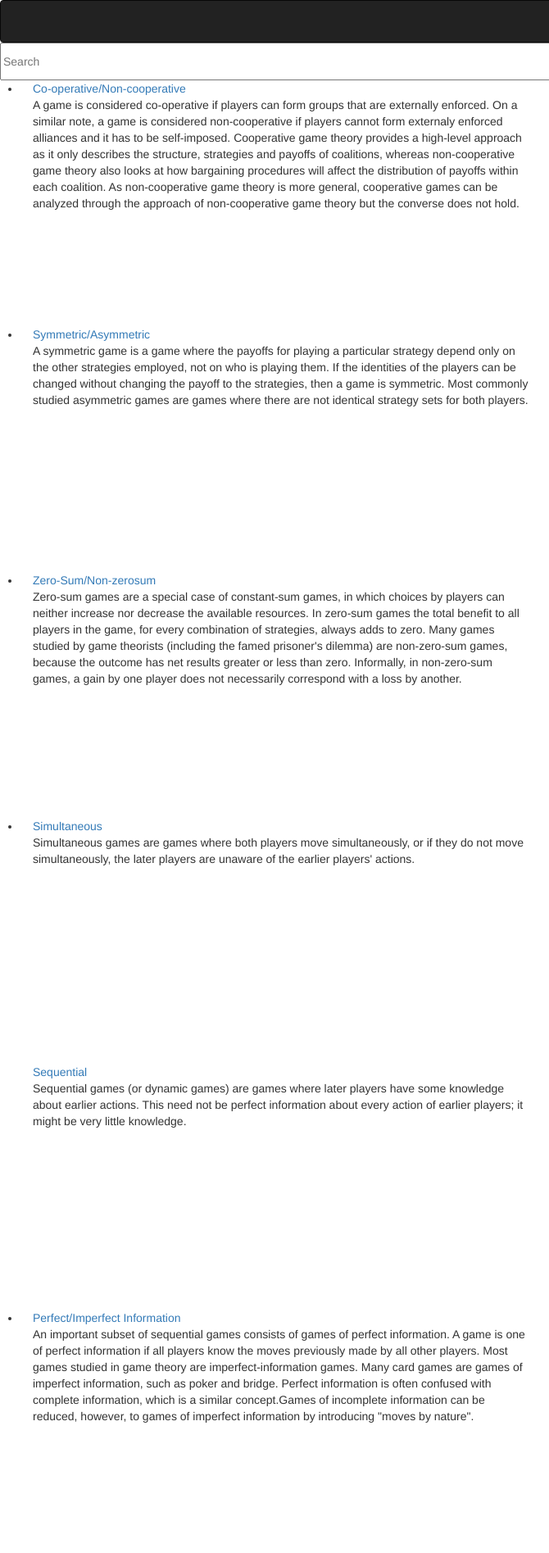
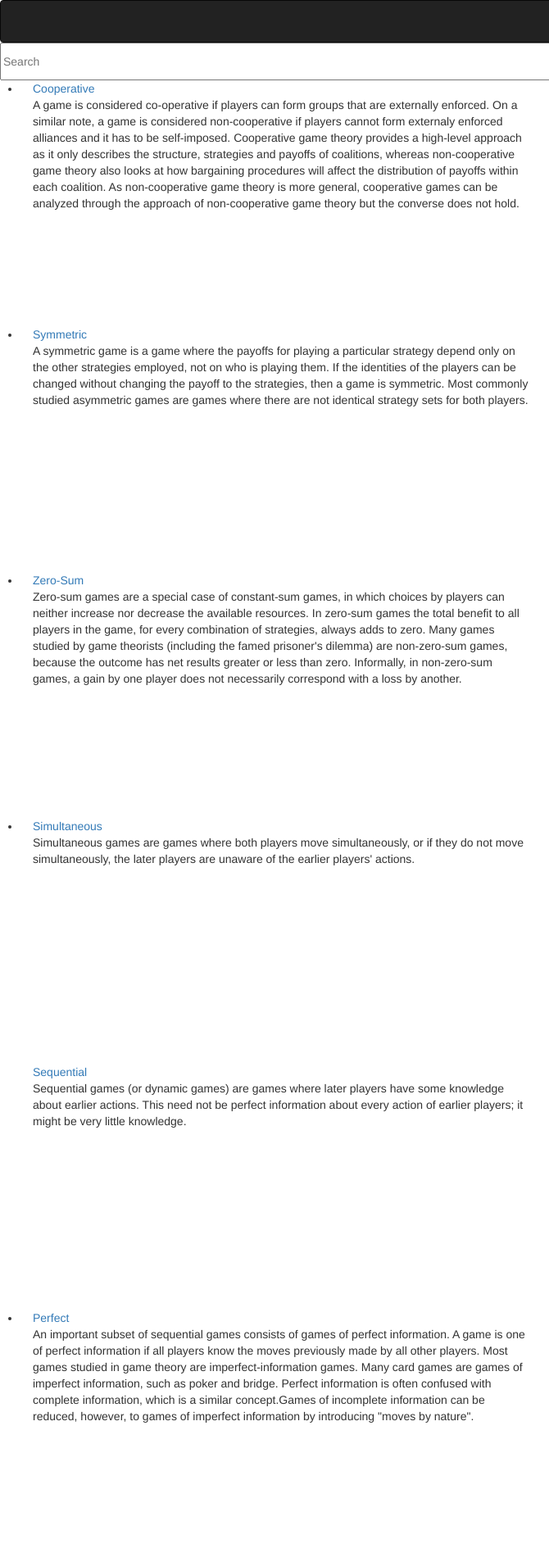
Before and after one commit to shreyakumar1010/game-theory, a plain HTML site: page Types.html in a window 1280 px wide. Shown: the top 1895 px of the page at 82% size, 0-670 px from the left. Drawn offline with nearby package versions, Linux system fonts and the light colour scheme.

Commit message:
Made it pretty

```diff
--- a/Types.html
+++ b/Types.html
@@ -42,7 +42,7 @@
         <div id="unique-id-1" class="row list-entry">
         <li>
             <div class="col-md-6">
-            <a href="https://en.wikipedia.org/wiki/Game_theory#Cooperative_/_Non-cooperative" class="link name">Co-operative/Non-cooperative</a>
+            <a href="https://en.wikipedia.org/wiki/Game_theory#Cooperative_/_Non-cooperative" class="link name">Cooperative</a>
             <p class="type-description">A game is considered co-operative if players can form groups that are externally enforced. On a similar note, a game is considered non-cooperative if players cannot form externaly enforced alliances and it has to be self-imposed.
                 Cooperative game theory provides a high-level approach as it only describes the structure, strategies and payoffs of coalitions, whereas non-cooperative game theory also looks at how bargaining procedures will affect the distribution of payoffs within each coalition. As non-cooperative game theory is more general, cooperative games can be analyzed through the approach of non-cooperative game theory but the converse does not hold. </p>
             </div>
@@ -54,7 +54,7 @@
         <div id="unique-id-2" class="row list-entry">
         <li>
             <div class="col-md-6">
-            <a href="https://en.wikipedia.org/wiki/Game_theory#Symmetric_/_Asymmetric" class="link name">Symmetric/Asymmetric</a>
+            <a href="https://en.wikipedia.org/wiki/Game_theory#Symmetric_/_Asymmetric" class="link name">Symmetric</a>
                 <p class="type-description">A symmetric game is a game where the payoffs for playing a particular strategy depend only on the other strategies employed, not on who is playing them. If the identities of the players can be changed without changing the payoff to the strategies, then a game is symmetric.
                     Most commonly studied asymmetric games are games where there are not identical strategy sets for both players.</p>
             </div>
@@ -66,7 +66,7 @@
         <div id="unique-id-3" class="row list-entry">
         <li>
             <div class="col-md-6">
-            <a href="https://en.wikipedia.org/wiki/Game_theory#Zero-sum_/_Non-zero-sum" class="link name">Zero-Sum/Non-zerosum</a>
+            <a href="https://en.wikipedia.org/wiki/Game_theory#Zero-sum_/_Non-zero-sum" class="link name">Zero-Sum</a>
                 <p class="type-description">Zero-sum games are a special case of constant-sum games, in which choices by players can neither increase nor decrease the available resources. In zero-sum games the total benefit to all players in the game, for every combination of strategies, always adds to zero.
                     Many games studied by game theorists (including the famed prisoner's dilemma) are non-zero-sum games, because the outcome has net results greater or less than zero. Informally, in non-zero-sum games, a gain by one player does not necessarily correspond with a loss by another.</p>
             </div>
@@ -100,7 +100,7 @@
         <div id="unique-id-6" class="row list-entry">
         <li>
             <div class="col-md-6">
-            <a href="https://en.wikipedia.org/wiki/Game_theory#Perfect_information_and_imperfect_information" class="link name">Perfect/Imperfect Information</a>
+            <a href="https://en.wikipedia.org/wiki/Game_theory#Perfect_information_and_imperfect_information" class="link name">Perfect</a>
             <p class="type-description">An important subset of sequential games consists of games of perfect information. A game is one of perfect information if all players know the moves previously made by all other players. Most games studied in game theory are imperfect-information games.
                 Many card games are games of imperfect information, such as poker and bridge. Perfect information is often confused with complete information, which is a similar concept.Games of incomplete information can be reduced, however, to games of imperfect information by introducing "moves by nature".</p>
             </div>
@@ -139,11 +139,11 @@
             input = document.getElementById('myInput');
             filter = input.value.toUpperCase();
             ul = document.getElementById("myList");
-            li = ul.getElementsByTagName('li');
+            li = ul.getElementsByClassName('list-entry');
 
             // Loop through all list items, and hide those who don't match the search query
             for (i = 0; i < li.length; i++) {
-                a = li[i].getElementsByTagName("a")[0];
+                a = li[i].getElementsByClassName("a")[0];
                 if (a.innerHTML.toUpperCase().indexOf(filter) > -1) {
                     li[i].style.display = "";
                 } else {
```
